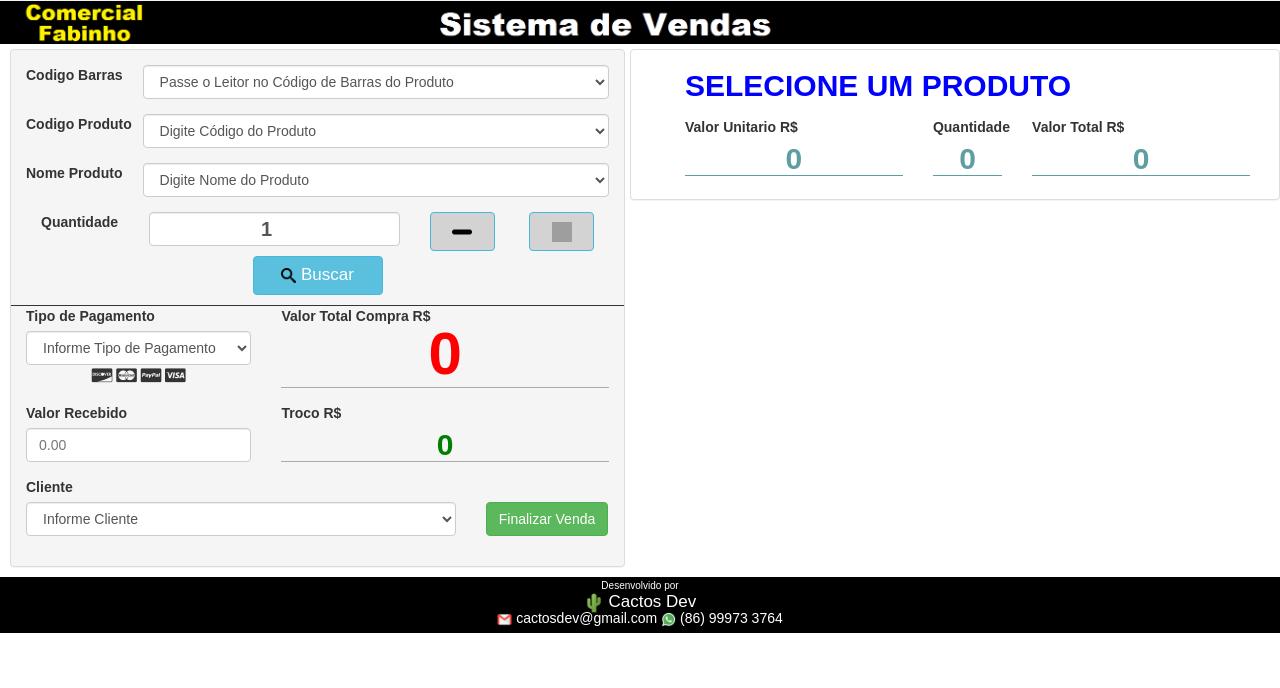
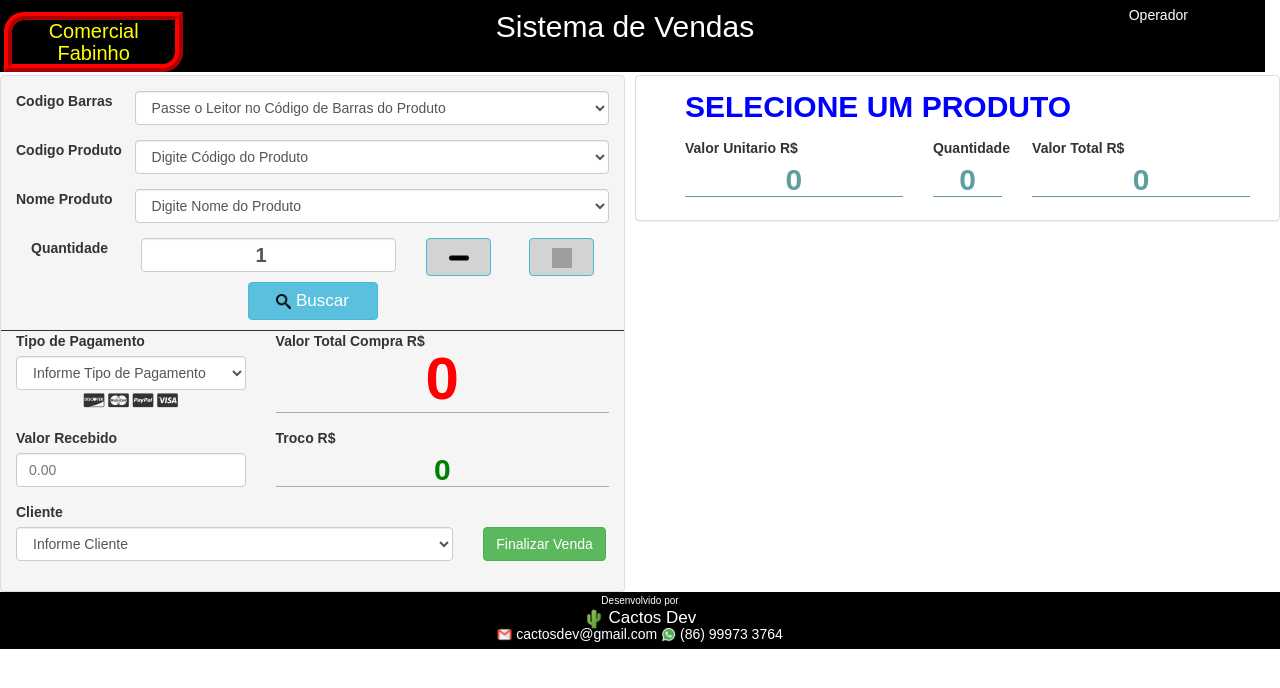
Before and after one commit to paulojecasi/comercial_fabinho, a CodeIgniter app: page /database/ in a window 1280 px wide. Shown: the top 688 px of the page. Run offline with CodeIgniter, Linux system fonts and the light colour scheme; data that the repository does not hold is empty; some libraries are stand-ins or nearby versions; grey boxes are pictures that could not be loaded.

Commit message:
desenvolvido a funcao de cancelar item no caixa

```diff
--- a/application/controllers/Home.php
+++ b/application/controllers/Home.php
@@ -16,6 +16,7 @@ class Home extends CI_Controller {
 
 		$this->load->model('produto_model','modelprodutos');
 		$this->load->model('picklist_model','model_tipo_pagamento');
+		$this->load->model('venda_model','modelvendas_produto_temp');
 
 				// vamos cria uma var "$categorias" e carrega-la com o resultado
 		$this->produtos = $this->modelprodutos->listar_produtos();
@@ -27,7 +28,7 @@ class Home extends CI_Controller {
 	{
 
 		$idcaixa=1;
-		$produtos_temp = $this->modelprodutos->listar_produtos_temp($idcaixa);
+		$produtos_temp = $this->modelvendas_produto_temp->listar_produtos_temp($idcaixa);
 		if ($produtos_temp){
 			$this->load->library('table');
 			$dados['produtos_temp'] = $produtos_temp;
@@ -40,7 +41,7 @@ class Home extends CI_Controller {
 
 		$this->load->view('frontend/template/html-header', $dados);
 		$this->load->view('frontend/template/header');
-		$this->load->view('backend/mensagem');
+		//$this->load->view('backend/mensagem');
 		$this->load->view('frontend/home');
 		$this->load->view('frontend/template/aside');
 		$this->load->view('frontend/template/footer');
@@ -66,11 +67,11 @@ class Home extends CI_Controller {
 
 
 		$idcaixa=1;
-		$dados['produtos_temp'] = $this->modelprodutos->listar_produtos_temp($idcaixa);
+		$dados['produtos_temp'] = $this->modelvendas_produto_temp->listar_produtos_temp($idcaixa);
 
 		$this->load->view('frontend/template/html-header', $dados);
 		$this->load->view('frontend/template/header');
-		$this->load->view('backend/mensagem');
+		//$this->load->view('backend/mensagem');
 		$this->load->view('frontend/home');
 		$this->load->view('frontend/template/aside');
 		$this->load->view('frontend/template/footer');
@@ -99,7 +100,7 @@ class Home extends CI_Controller {
 
 		}
 
-		if ($this->modelprodutos->adicionar_temp($idcaixa,	$idproduto,$codproduto,$desproduto,$vlpreco,$vlprecoatacado,$qtatacado,$vlpromocao,$vlpromocaoatacado,$quantidadeitens,$valordesconto,$valoracrescimo,$valortotal)){
+		if ($this->modelvendas_produto_temp->adicionar_temp($idcaixa,	$idproduto,$codproduto,$desproduto,$vlpreco,$vlprecoatacado,$qtatacado,$vlpromocao,$vlpromocaoatacado,$quantidadeitens,$valordesconto,$valoracrescimo,$valortotal)){
 
 		} else {
 
@@ -110,4 +111,17 @@ class Home extends CI_Controller {
 
 	}
 
+	 public function excluir_produto_temp($id){
+
+	 		if ($this->modelvendas_produto_temp->excluir_produto_temp($id)){
+	 				$mensagem = "Item Excluido Com Sucesso !";
+					$this->session->set_userdata('mensagem',$mensagem);
+	 		} else {
+	 				$mensagem = "Erro ao Excluir o Item ";
+					$this->session->set_userdata('mensagemErro',$mensagem);
+	 		}
+
+	 		$this->index();
+	 }
+
 }
--- a/application/models/Produto_model.php
+++ b/application/models/Produto_model.php
@@ -99,37 +99,6 @@ class Produto_model extends CI_Model
 		$dados["qtatacado"]= $qtatacado;
 
 		return $this->db->insert('produto',$dados);
-
-	}
-
-	public function adicionar_temp($idcaixa,$idproduto,$codproduto,$desproduto,$vlpreco,$vlprecoatacado,$qtatacado,$vlpromocao,$vlpromocaoatacado,$quantidadeitens,$valordesconto,$valoracrescimo,$valortotal)
-	{
-
-
-		$dados["idcaixa"]	= $idcaixa;
-		$dados["idproduto"]	= $idproduto;
-		$dados["codproduto"]		= $codproduto;
-		$dados["desproduto"]	= $desproduto;
-		$dados["vlpreco"]	= $vlpreco;
-		$dados["vlprecoatacado"]			= $vlprecoatacado;
-		$dados["qtatacado"]			= $qtatacado;
-		$dados["vlpromocao"]		= $vlpromocao;
-		$dados["vlpromocaoatacado"]		= $vlpromocaoatacado;
-		$dados["quantidadeitens"]= $quantidadeitens;
-		$dados["valordesconto"]			= $valordesconto;
-		$dados["valoracrescimo"]	= $valoracrescimo;
-		$dados["valortotal"]	= $valortotal;
-
-		return $this->db->insert('produto_caixa_temp',$dados);
-
-	}
-
-	public function listar_produtos_temp($idcaixa)
-	{
-
-		$this->db->where('idcaixa=',$idcaixa);
-		$this->db->order_by('id','DESC');
-		return $this->db->get('produto_caixa_temp')->result();
 
 	}
 
--- a/application/views/backend/mensagem.php
+++ b/application/views/backend/mensagem.php
@@ -22,7 +22,7 @@
       if (!is_null($this->session->userdata('mensagemErro')))
       {
       ?>
-          <div class="alert alert-warning" role="alert">
+          <div class="alert alert-danger" role="alert">
               <b>
                   <?php
                    echo $this->session->userdata('mensagemErro');
--- a/application/views/frontend/home.php
+++ b/application/views/frontend/home.php
@@ -1,4 +1,3 @@
-
 
 <div class = "row">
     <div class = "col-lg-6 col-sm-6">
@@ -245,7 +244,7 @@
         <?php
             echo form_open('admin/estoque/inserir_estoque_item');
 
-
+            $this->load->view('backend/mensagem');
             if ($produtoitem):
                 foreach ($produtoitem as $produto_con):
                     $codbar = $produto_con->codbarras;
@@ -371,7 +370,7 @@
                                             </div>
                                             <div class="modal-footer">
                                                 <button type="button" class="btn btn-default" data-dismiss="modal">Cancelar</button>
-                                                <a type="button" class="btn btn-danger" href="'.base_url('admin/categoria/excluir/'.md5($id)).'">Excluir</a>
+                                                <a type="button" class="btn btn-danger" href="'.base_url('home/excluir_produto_temp/'.md5($id)).'">Excluir</a>
                                             </div>
 
                                         </div>
--- a/application/views/frontend/template/header.php
+++ b/application/views/frontend/template/header.php
@@ -1,9 +1,24 @@
-    <div class="site-branding-area area-logo">
 
-        <div class="logo text-center">
-            <h1>
-                <img class="img-fluid" src="<?php echo base_url('/assets/frontend/img/cxfabinho.png') ?>" >
-            </h1>
-        </div>
 
-    </div> <!-- End site branding area -->
+<div class = "row header-titulo">
+	<div class="logo-marca text-center col-lg-2 col-sm-2">
+        <h3>
+            Comercial Fabinho
+        </h3>
+  </div>
+  <div class="logo-titulo text-center col-lg-8 col-sm-8">
+      <h1 class = "desc-titulo">
+          Sistema de Vendas
+      </h1>
+  </div>
+  <div class="usuario-caixa  col-lg-2 col-sm-2">
+      <h4 class = "desc-operador text-center">
+          Operador
+      </h4>
+
+      <h4 class = "desc-operador2 text-center">
+      	<?php echo $this->session->userdata('userLogado')->nome;?>
+    	</h4>
+  </div>
+
+</div>
--- a/application/views/frontend/template/html-header.php
+++ b/application/views/frontend/template/html-header.php
@@ -26,7 +26,5 @@
     <link rel="stylesheet" href="<?php echo base_url('assets/frontend/css/owl.carousel.css') ?> ">
     <link rel="stylesheet" href="<?php echo base_url('assets/frontend/css/style.css') ?> ">
     <link rel="stylesheet" href="<?php echo base_url('assets/frontend/css/responsive.css') ?> ">
-
-
   </head>
   <body>
--- a/assets/frontend/css/style.css
+++ b/assets/frontend/css/style.css
@@ -128,13 +128,18 @@ a:hover, a:focus {color: #17a78b}
 
 div.panel-vendas1{
   background-color: #F5F5F5;
-  margin-top: -10px;
-  margin-left: 10px;
-  margin-bottom: 10px;
+  margin-top: -5px;
+  margin-left: 0px;
+  margin-bottom: 0px;
+  right: 100%;
+  left: 100%
 }
 div.panel-vendas2{
-  margin-top: -10px;
-  margin-left: -25px;
+  margin-top: -5px;
+  margin-left: -20px;
+  margin-bottom: 0px;
+  right: 100%;
+  left: 100%
 }
 
 div.flexline, div.flexline div{
@@ -277,3 +282,48 @@ div.cactosdev p img.email, div.cactosdev p img.whats{
 div.btn-finalizar-venda{
   margin-top: 25px;
 }
+
+div.header-titulo{
+  background-color: #000;
+  margin-bottom: 8px;
+  width: 100%;
+  height: 100%px;
+}
+
+div.logo-marca h3{
+  margin-top: 12px;
+  margin-bottom: 0px;
+  margin-left: 4px;
+  font-size: 20px;
+  color: #FFFF00;
+  right: 100%;
+  left: 100%;
+  border: 8px ridge;
+  border-radius: 20px 0px;
+  border-color: #FF0000;
+}
+
+div.logo-titulo h1.desc-titulo{
+  margin-top: 10px;
+  font-size: 30px;
+  color: #fff;
+  right: 100%;
+  left: 100%;
+}
+
+div.usuario-caixa{
+  color: #FF8C00 ;
+}
+
+div.usuario-caixa h4.desc-operador{
+  margin-top: 8px;
+  margin-bottom: 3px;
+  font-size: 14px;
+  color: #fff;
+}
+
+div.usuario-caixa h4.desc-operador2{
+
+  margin-bottom: 15px;
+
+}
```
Also changed, not shown: application/models/Venda_model.php (added, +51 -0 lines), assets/frontend/img/cxfabinho.png.
